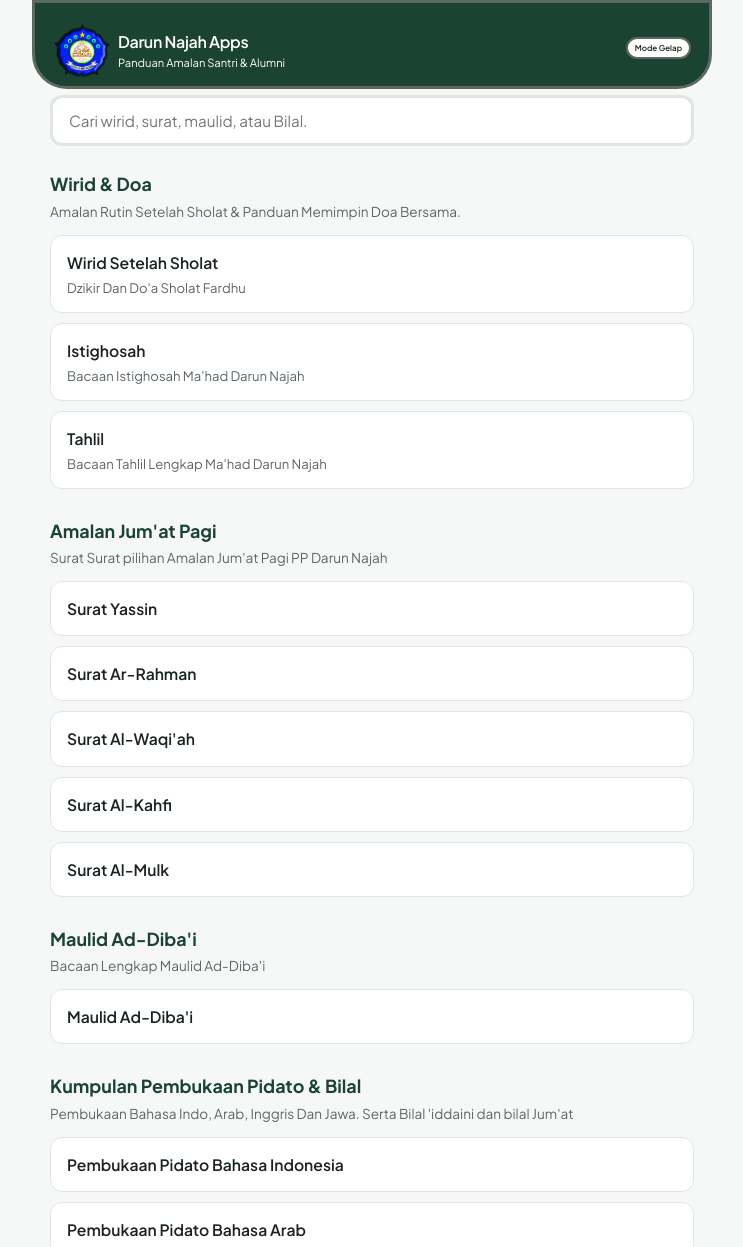
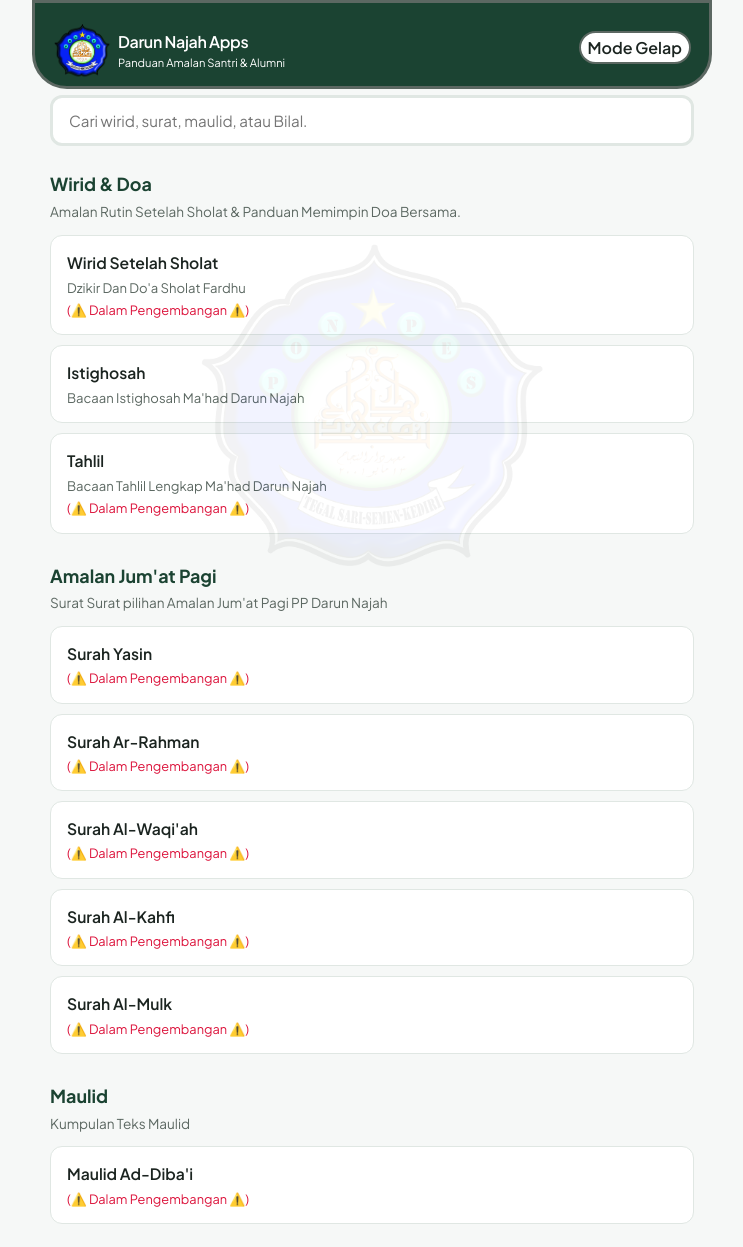
Before and after one commit to DarunNajahAl-Kubro/Darun-Najah-Apps, a plain HTML site: page index.html in a window 1280 px wide. Shown: the top 1247 px of the page, without its empty margins (268-1011 px from the left). Drawn offline with Linux system fonts and the light colour scheme.

Commit message:
Add files via upload

```diff
--- a/index.html
+++ b/index.html
@@ -18,6 +18,7 @@
     </header>
 
     <main>
+      <img src="logo.png" alt="Watermark" class="watermark">
       <!-- KOLOM PENCARIAN -->
       <section aria-label="Pencarian Amalan">
         <input type="search" id="kolomCari" placeholder="Cari wirid, surat, maulid, atau Bilal.">
@@ -32,6 +33,7 @@
             <a href="bacaan/wirid.html">
               <strong>Wirid Setelah Sholat</strong>
               <span>Dzikir Dan Do'a Sholat Fardhu</span>
+              <p class="peringatan">(⚠️ Dalam Pengembangan ⚠️)</p>
             </a>
           </li>
           <li>
@@ -44,6 +46,7 @@
             <a href="bacaan/tahlil.html">
               <strong>Tahlil</strong>
               <span>Bacaan Tahlil Lengkap Ma'had Darun Najah</span>
+              <p class="peringatan">(⚠️ Dalam Pengembangan ⚠️)</p>
             </a>
           </li>
         </ul>
@@ -56,27 +59,32 @@
         <ul>
           <li>
             <a href="quran/yasin.html">
-              <strong>Surat Yassin</strong>
+              <strong>Surah Yasin</strong>
+              <p class="peringatan">(⚠️ Dalam Pengembangan ⚠️)</p>
             </a>
           </li>
           <li>
             <a href="quran/ar-rahman.html">
-              <strong>Surat Ar-Rahman</strong>
+              <strong>Surah Ar-Rahman</strong>
+              <p class="peringatan">(⚠️ Dalam Pengembangan ⚠️)</p>
             </a>
           </li>
           <li>
             <a href="quran/al-waqiah.html">
-              <strong>Surat Al-Waqi'ah</strong>
+              <strong>Surah Al-Waqi'ah</strong>
+              <p class="peringatan">(⚠️ Dalam Pengembangan ⚠️)</p>
             </a>
           </li>
           <li>
             <a href="quran/al-kahfi.html">
-              <strong>Surat Al-Kahfi</strong>
+              <strong>Surah Al-Kahfi</strong>
+              <p class="peringatan">(⚠️ Dalam Pengembangan ⚠️)</p>
             </a>
           </li>
           <li>
             <a href="quran/al-mulk.html">
-              <strong>Surat Al-Mulk</strong>
+              <strong>Surah Al-Mulk</strong>
+              <p class="peringatan">(⚠️ Dalam Pengembangan ⚠️)</p>
             </a>
           </li>
         </ul>
@@ -84,12 +92,13 @@
 
       <!-- MAULID -->
       <section class="kategori">
-        <h2>Maulid Ad-Diba'i</h2>
-        <p>Bacaan Lengkap Maulid Ad-Diba'i</p>
+        <h2>Maulid</h2>
+        <p>Kumpulan Teks Maulid</p>
         <ul>
           <li>
             <a href="maulid/ad-diba.html">
               <strong>Maulid Ad-Diba'i</strong>
+              <p class="peringatan">(⚠️ Dalam Pengembangan ⚠️)</p>
             </a>
           </li>
         </ul>
@@ -103,36 +112,43 @@
           <li>
             <a href="pidato/indo.html">
               <strong>Pembukaan Pidato Bahasa Indonesia</strong>
+              <p class="peringatan">(⚠️ Dalam Pengembangan ⚠️)</p>
             </a>
           </li>
           <li>
             <a href="pidato/arab.html">
               <strong>Pembukaan Pidato Bahasa Arab</strong>
+              <p class="peringatan">(⚠️ Dalam Pengembangan ⚠️)</p>
             </a>
           </li>
           <li>
             <a href="pidato/inggris.html">
               <strong>Pembukaan Pidato Bahasa Inggris</strong>
+              <p class="peringatan">(⚠️ Dalam Pengembangan ⚠️)</p>
             </a>
           </li>
           <li>
             <a href="pidato/jawa.html">
               <strong>Pembukaan Pidato Bahasa Jawa</strong>
+              <p class="peringatan">(⚠️ Dalam Pengembangan ⚠️)</p>
             </a>
           </li>
           <li>
             <a href="bilal/jumat.html">
               <strong>Bilal Jum'at</strong>
+              <p class="peringatan">(⚠️ Dalam Pengembangan ⚠️)</p>
             </a>
           </li>
           <li>
             <a href="bilal/idul-adha.html">
               <strong>Bilal Idul Adha</strong>
+              <p class="peringatan">(⚠️ Dalam Pengembangan ⚠️)</p>
             </a>
           </li>
           <li>
             <a href="bilal/idul-fitri.html">
               <strong>Bilal Idul Fitri</strong>
+              <p class="peringatan">(⚠️ Dalam Pengembangan ⚠️)</p>
             </a>
           </li>
         </ul>
--- a/style.css
+++ b/style.css
@@ -37,6 +37,9 @@ body {
 
 /* Header Beranda */
 header {
+  position: sticky;
+  top: 0;
+  z-index: 100;
   max-width: 680px;
   margin: 0 auto;
   padding: 20px 18px 14px;
@@ -79,7 +82,7 @@ header p {
   padding: 4px 7px;
   border-radius: 999px;
   font-family: inherit;
-  font-size: 0.50rem;
+  font-size: 1rem;
   font-weight: 600;
   cursor: pointer;
   white-space: nowrap;
@@ -90,6 +93,17 @@ main {
   max-width: 680px;
   margin: 0 auto;
   padding: 6px 18px 40px;
+}
+.watermark {
+  position: fixed;
+  top: 52%;
+  left: 50%;
+  transform: translate(-50%, -50%);
+  width: 360px;
+  max-width: 82vw;
+  opacity: 0.05;
+  z-index: 0;
+  pointer-events: none !important;
 }
 
 /* Kolom Pencarian */
@@ -165,7 +179,13 @@ main {
   font-size: 0.82rem;
   color: var(--muted);
 }
-
+.kategori li p {
+  font-size: 0.80rem;
+  color: crimson;
+  position: relative;
+  width: 360px;
+  max-width: 82vw;
+}
 #pesanKosong {
   text-align: center;
   color: var(--muted);
```
